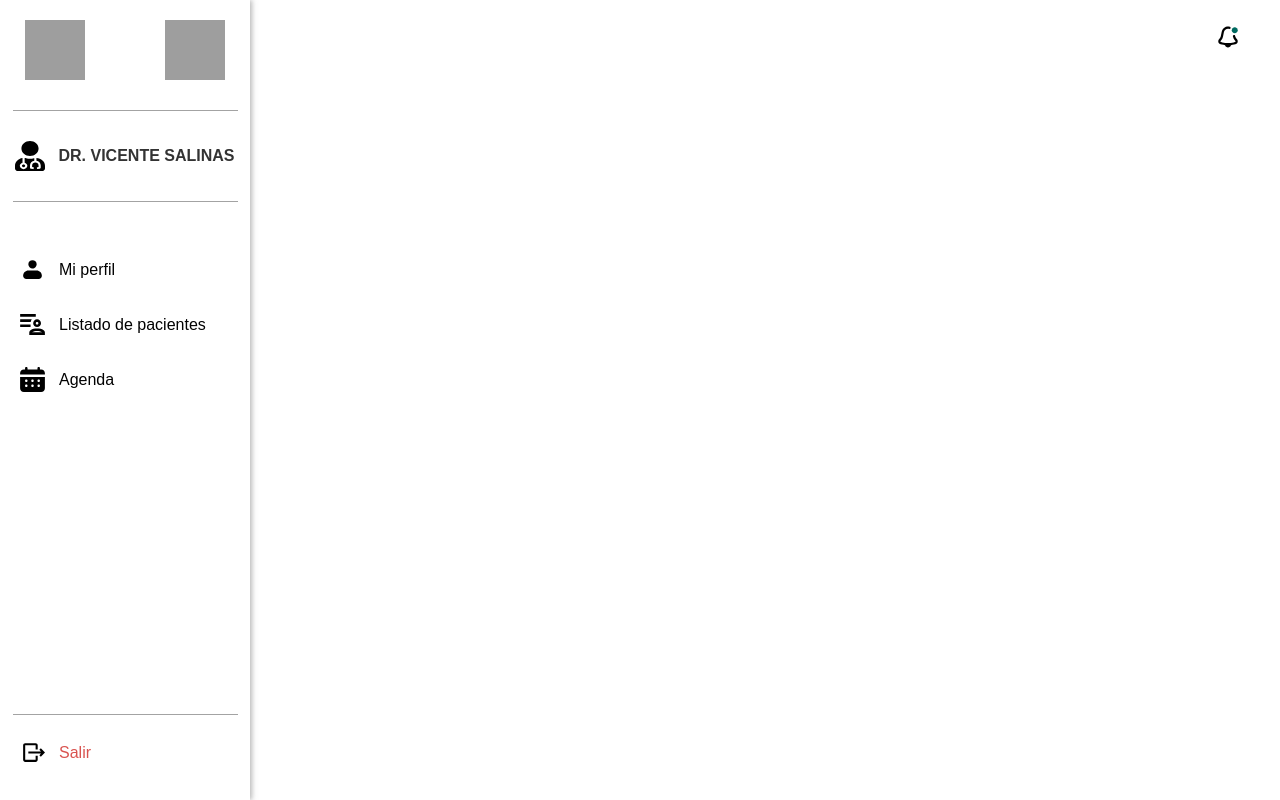
After one commit to Nicolas-Paez/Consultoria, a Django app: page /base/ in a window 1280 px wide. The commit adds this page. Run offline with Django 5.2, Linux system fonts and the light colour scheme; grey boxes are pictures that could not be loaded.

Commit message:
Plantilla base y reestructuramiento de archivos

```diff
--- a/ortesisWeb/settings.py
+++ b/ortesisWeb/settings.py
@@ -80,7 +80,7 @@ DATABASES = {
         "ENGINE": "django.db.backends.postgresql",
         "NAME": "ortesisweb",
         "USER": "postgres",
-        "PASSWORD": "",
+        "PASSWORD": "Admin123",
         "PORT": "5432",
     }
 }
--- a/ortesisWeb/static/css/calendar.css
+++ b/ortesisWeb/static/css/agenda/calendar.css
@@ -88,7 +88,7 @@ body {
 /* Hacer que las celdas de los días sean cuadradas */
 .day, .empty-day, .day-name {
     width: 100%;
-    padding-bottom: 35%;
+    padding-bottom: 30%;
     position: relative;
     box-sizing: border-box;
     align-content: center;
--- /dev/null
+++ b/ortesisWeb/static/css/base/base.css
@@ -0,0 +1,52 @@
+body {
+    margin: 0;
+    font-family: Arial, sans-serif;
+    display: flex;
+    height: 100vh;
+}
+
+.wrapper {
+    display: flex;
+    height: 100%;
+    width: 100%;
+}
+
+.main-content {
+    flex-grow: 1;
+    display: flex;
+    flex-direction: column;
+    height: 100%;
+}
+
+.header {
+    display: flex;
+    justify-content: flex-end;
+    align-items: center;
+    padding: 10px 20px;
+    background-color: #ffffff;
+}
+
+.notification-icon {
+    position: absolute;
+    top: 10px;
+    right: 20px;
+}
+
+.notification-icon img {
+    width: 24px;
+    height: 24px;
+}
+
+.notification-icon a {
+    position: absolute;
+    top: 15px;
+    right: 20px;
+    text-decoration: none;
+    color: white;
+}
+
+.content {
+    flex-grow: 1;
+    padding: 20px;
+    background-color: #fff;
+}
--- /dev/null
+++ b/ortesisWeb/static/css/base/menu.css
@@ -0,0 +1,126 @@
+body {
+    margin: 0;
+    font-family: Arial, sans-serif;
+    display: flex;
+    height: 100vh;
+}
+
+.sidebar {
+    width: 250px;
+    background-color: #ffffff;
+    box-shadow: 2px 0 5px rgba(116, 116, 116, 0.5);
+    display: flex;
+    flex-direction: column;
+    align-items: center;
+    padding: 20px 0;
+    position: relative;
+    z-index: 1
+}
+.divider {
+    border: none;
+    border-top: 1px solid rgb(163, 163, 163);
+    margin: 10px 0;
+    width: 90%;
+}
+
+.logos {
+    display: flex;
+    align-items: center;
+    justify-content: space-between;
+    width: 80%;
+    margin-bottom: 20px;
+}
+
+.logos img{
+    width: 60px;
+    height: 60px;
+}
+
+.profile {
+    display: flex;
+    align-items: center;
+    margin-top: 10px;
+    margin-bottom: 10px;
+}
+
+.profile img {
+    width: 30px;
+    height: 30px;
+    margin-right: 13px;
+}
+
+.profile p {
+    font-weight: bold;
+    color: #333;
+}
+
+
+.menu {
+    list-style: none;
+    padding: 0;
+    margin-top: 30px;
+    width: 100%;
+    margin-bottom: auto;
+}
+
+.menu li {
+    width: 100%;
+}
+
+.menu li a {
+    text-decoration: none;
+    color: #020202;
+    padding: 15px 20px;
+    display: flex;
+    align-items: center;
+    font-size: 16px;
+    border-radius: 12px;
+    transition: background-color 0.3s ease;
+}
+
+.menu li a img {
+    width: 25px;
+    height: 25px;
+    margin-right: 14px;
+}
+
+.menu li a:hover {
+    background-color: rgb(25, 100, 79);
+    color: white;
+}
+
+.menu li a img:hover {
+    fill: white;
+}
+
+.logout {
+    width: 100%;
+}
+
+.logout a {
+    text-decoration: none;
+    color: #d9534f;
+    padding: 15px 20px;
+    display: flex;
+    align-items: center;
+    font-size: 16px;
+    border-radius: 5px;
+    transition: background-color 0.3s ease;
+}
+
+.logout a img {
+    width: 25px;
+    height: 25px;
+    margin-right: 14px;
+}
+
+.logout a:hover {
+    background-color: #d9534f;
+    color: white;
+}
+
+.content {
+    flex-grow: 1;
+    background-color: #fff;
+    padding: 20px;
+}
--- /dev/null
+++ b/ortesisWeb/templates/base.html
@@ -0,0 +1,77 @@
+{% load static %}
+<!DOCTYPE html>
+<html lang="es">
+
+<head>
+    <meta charset="UTF-8">
+    <meta name="viewport" content="width=device-width, initial-scale=1.0">
+    <title>{% block title %}OrtesisWeb{% endblock %}</title>
+    <link rel="stylesheet" href="{% static 'css/base/menu.css' %}">
+    <link rel="stylesheet" href="{% static 'css/base/base.css' %}">
+    {% block extra_head %}
+    {% endblock %}
+</head>
+
+<body>
+    <div class="wrapper">
+        <div class="sidebar">
+            <div class="logos">
+                    <img src="{% static 'icons/hospital.svg' %}" alt="Logo logo_hospital">
+                    <img src="{% static 'icons/ua.svg' %}" alt="Logo UA">
+            </div>
+            <hr class="divider">
+            <div class="profile">
+                <img src="{% static 'icons/therapist.svg' %}" alt="Icono terapeuta">
+                <p>DR. VICENTE SALINAS</p>
+            </div>
+            <hr class="divider">
+            <ul class="menu">
+                <li>
+                    <a href="#">
+                        <img src="{% static 'icons/user-profile.svg' %}" alt="Perfil terapeuta">
+                        Mi perfil
+                    </a>
+                </li>
+
+                <li>
+                    <a href="#">
+                        <img src="{% static 'icons/list-users.svg' %}" alt="Listado de pacientes">
+                        Listado de pacientes
+                    </a>
+                </li>
+                <li>
+                    <a href="#">
+                        <img src="{% static 'icons/calendar.svg' %}" alt="Agenda terapeuta" >
+                        Agenda
+                    </a>
+                </li>
+            </ul>
+            <hr class="divider">
+            <div class="logout">
+                <a href="#">
+                    <img src="{% static 'icons/log-out.svg' %}" alt="Cerrar sesión" >
+                    Salir
+                </a>
+            </div>
+        </div>
+
+        <div class="main-content">
+            <header class="header">
+                <div class="notification-icon">
+                    <a href="#">
+                        <img src="{% static 'icons/notification.svg' %}" alt="notificacion" >
+                    </a>
+                </div>
+            </header>
+
+            <main class="content">
+                {% block content %}
+                {% endblock %}
+            </main>
+        </div>
+    </div>
+    {% block extra_js %}
+    {% endblock %}
+</body>
+
+</html>
--- a/ortesisWeb/templates/calendar.html
+++ b/ortesisWeb/templates/calendar.html
@@ -6,7 +6,7 @@
     <meta charset="UTF-8">
     <meta name="viewport" content="width=device-width, initial-scale=1.0">
     <title>Calendario</title>
-    <link rel="stylesheet" href="{% static 'css/calendar.css' %}">
+    <link rel="stylesheet" href="{% static 'css/agenda/calendar.css' %}">
 </head>
 
 <body>
@@ -29,7 +29,7 @@
 
     </div>
 
-    <script src="{% static 'js/calendar.js' %}"></script>
+    <script src="{% static 'js/agenda/calendar.js' %}"></script>
 </body>
 
 </html>
--- a/ortesisWeb/urls.py
+++ b/ortesisWeb/urls.py
@@ -2,11 +2,11 @@
 from django.contrib import admin
 from django.urls import path
 from ortesisWeb.views import *
-from ortesisWeb.views import calendar_view
 
 urlpatterns = [
     path("admin/", admin.site.urls),
     path('login/', login_view, name='login'),
-    path('calendar/', calendar_view, name='calendar'),
+    path('calendar/', calendar_view, name='agenda/calendar'),
     path('calendar2/', calendar_view2, name='Calendario2'),
+    path('base/', base_view, name='base'),
 ]
--- a/ortesisWeb/views.py
+++ b/ortesisWeb/views.py
@@ -10,3 +10,7 @@ def calendar_view(request):
 def calendar_view2(request):
     # Lógica para el calendario
     return render(request, 'Calendario2.html')
+
+def base_view(request):
+    # Lógica para el calendario
+    return render(request, 'base.html')
```
Also changed, not shown: ortesisWeb/static/js/agenda/calendar.js (renamed from ortesisWeb/static/js/calendar.js, +5 -21 lines), ortesisWeb/static/css/agenda/Calendario2.css (renamed from ortesisWeb/static/css/Calendario2.css), ortesisWeb/static/icons/calendar.svg (added), ortesisWeb/static/icons/hospital.svg (added), ortesisWeb/static/icons/list-users.svg (added), ortesisWeb/static/icons/log-out.svg (added), ortesisWeb/static/icons/notification.svg (added), ortesisWeb/static/icons/therapist.svg (added), ortesisWeb/static/icons/ua.svg (added), ortesisWeb/static/icons/user-profile.svg (added), ortesisWeb/static/js/agenda/Calendario2.js (renamed from ortesisWeb/static/js/Calendario2.js).
